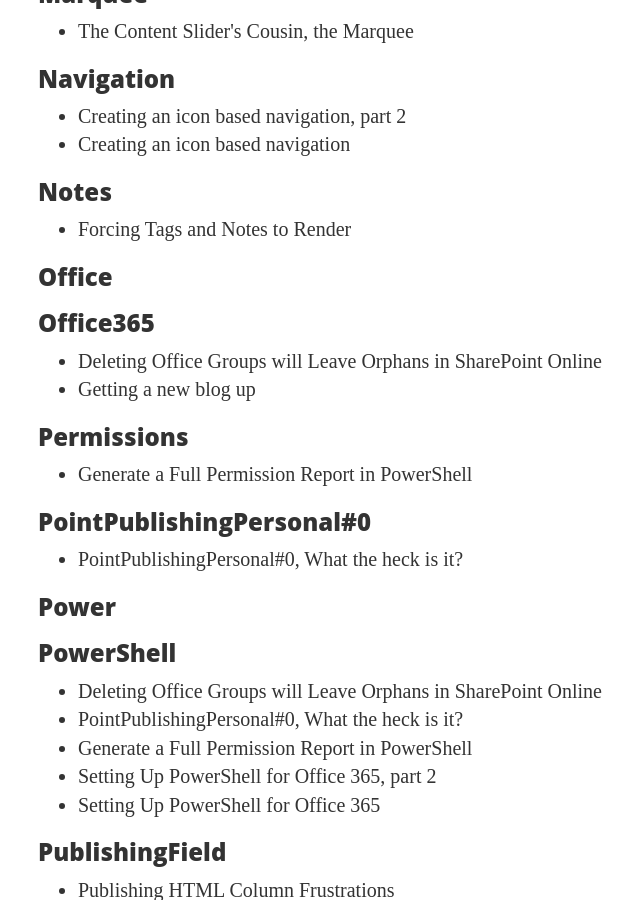
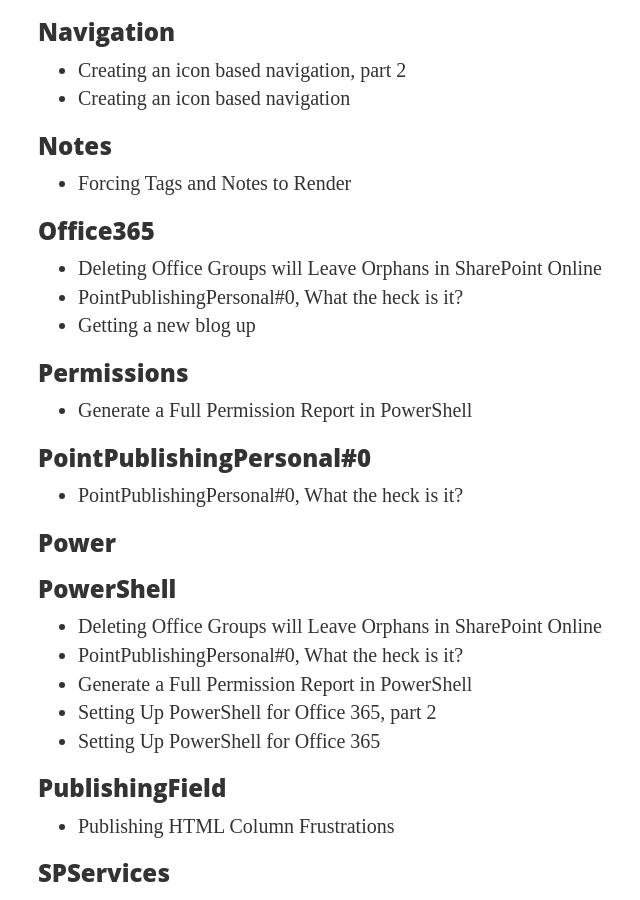
Before and after one commit to ejaya2/ejaya2.github.io, a Jekyll site: the page built from tags/index.html, in a window 1280 px wide and 900 px high, scrolled down 1456 px. Shown: the whole window, without its empty margins (32-672 px from the left). Built offline with Jekyll 4.4.1, drawn with Linux system fonts in a browser that asks for light colours.

Commit message:
Update 2017-01-18-PointPublishingPersonal.md

```diff
--- a/_posts/2017-01-18-PointPublishingPersonal.md
+++ b/_posts/2017-01-18-PointPublishingPersonal.md
@@ -4,7 +4,7 @@
 subtitle: "Some foreign site just showed up"
 date: 2017-01-18
 category: Administration
-tags: [Office 365, Delve, PointPublishingPersonal#0, PowerShell]
+tags: [Office365,Delve,PointPublishingPersonal#0,PowerShell]
 author: Eric
 ---
 
```
